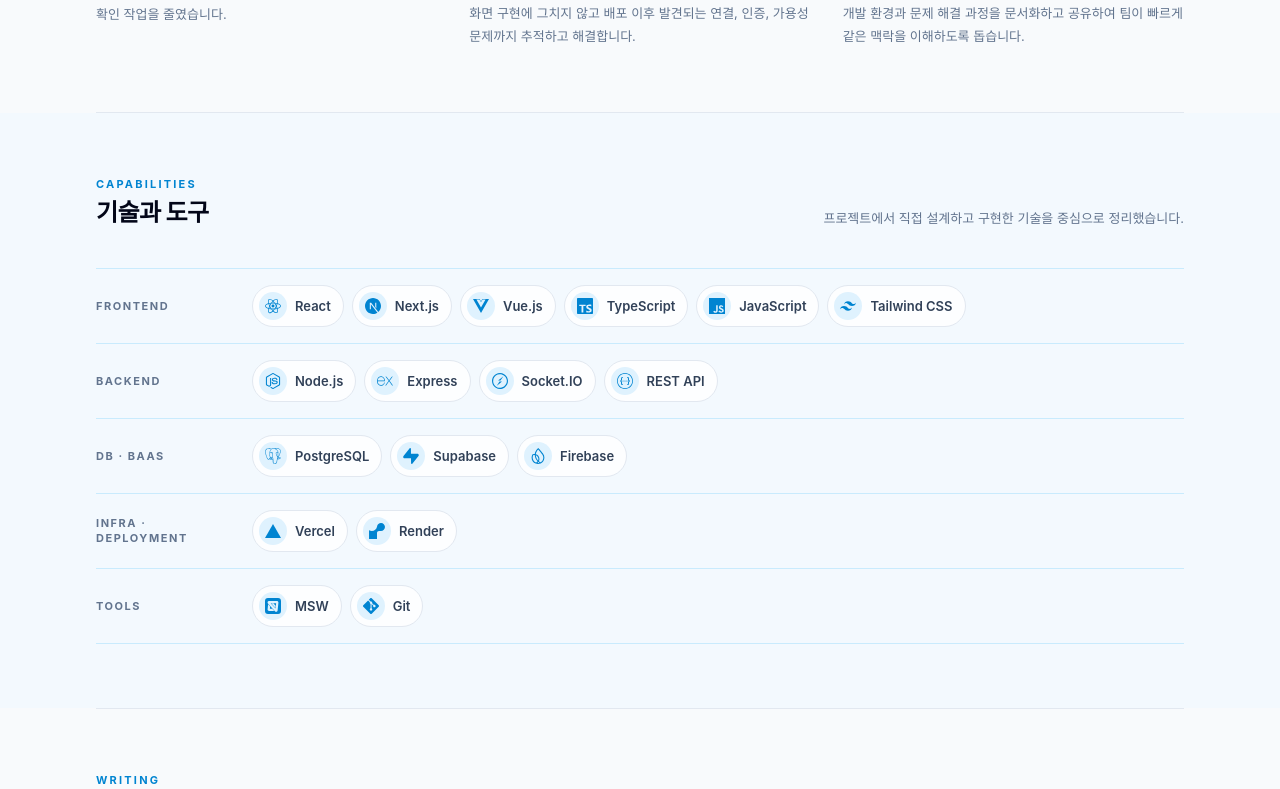
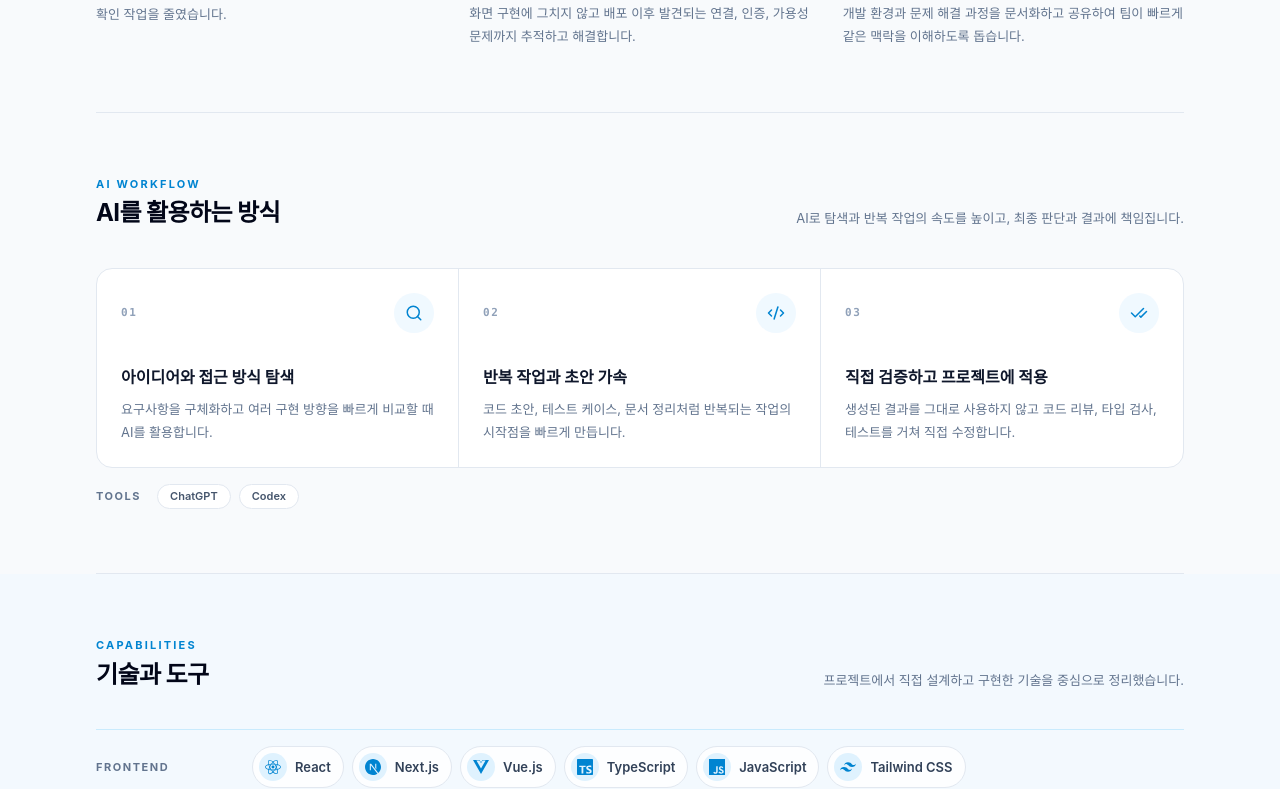
Before and after one commit to leekyuhyun/leekyuhyun.github.io, a Next.js app: page / in a window 1280 px wide. Shown: the part 1631-2420 px from the top of the page. Built offline with nearby package versions, Linux system fonts and the light colour scheme.

Commit message:
feat & fix : ai workflow 섹션 추가 및 AI 활용 내용 작성

```diff
--- a/src/app/page.tsx
+++ b/src/app/page.tsx
@@ -6,6 +6,7 @@ import Footer from "../components/Footer";
 import Others from "../components/Others";
 import Values from "../components/Values";
 import Blog from "../components/Blog";
+import AiWorkflow from "../components/AiWorkflow";
 
 export default function Home() {
   return (
@@ -23,6 +24,10 @@ export default function Home() {
 
         <section id="values" className="content-section">
           <Values />
+        </section>
+
+        <section id="ai-workflow" className="content-section">
+          <AiWorkflow />
         </section>
 
         <section id="skills" className="content-section relative">
--- /dev/null
+++ b/src/components/AiWorkflow.tsx
@@ -0,0 +1,69 @@
+import { CheckCheck, Code2, Search } from "lucide-react";
+import {
+  AI_TOOLS,
+  AI_WORKFLOW_DATA,
+  type AiWorkflowItem,
+} from "../data/aiWorkflow";
+import SectionHeader from "./common/SectionHeader";
+
+const iconMap = {
+  Search,
+  Code: Code2,
+  Check: CheckCheck,
+};
+
+export default function AiWorkflow() {
+  return (
+    <section aria-labelledby="ai-workflow-heading">
+      <SectionHeader
+        eyebrow="AI Workflow"
+        title="AI를 활용하는 방식"
+        id="ai-workflow-heading"
+        description="AI로 탐색과 반복 작업의 속도를 높이고, 최종 판단과 결과에 책임집니다."
+        split
+      />
+
+      <div className="grid overflow-hidden rounded-2xl border border-slate-200 bg-white md:grid-cols-3 dark:border-slate-800 dark:bg-slate-900/50">
+        {AI_WORKFLOW_DATA.map((item: AiWorkflowItem) => {
+          const Icon = iconMap[item.iconName];
+
+          return (
+            <article
+              key={item.step}
+              className="group relative border-b border-slate-200 p-6 last:border-b-0 md:border-r md:border-b-0 md:last:border-r-0 dark:border-slate-800"
+            >
+              <div className="mb-8 flex items-center justify-between">
+                <span className="font-mono text-xs font-bold tracking-[0.15em] text-slate-400 dark:text-slate-500">
+                  {item.step}
+                </span>
+                <span className="flex size-10 items-center justify-center rounded-full bg-sky-50 text-sky-600 transition-colors group-hover:bg-sky-100 dark:bg-sky-400/10 dark:text-sky-400 dark:group-hover:bg-sky-400/20">
+                  <Icon className="size-4.5" aria-hidden="true" />
+                </span>
+              </div>
+              <h3 className="text-lg font-bold text-slate-900 break-keep dark:text-slate-100">
+                {item.title}
+              </h3>
+              <p className="mt-2 text-sm leading-[1.75] text-slate-500 break-keep dark:text-slate-400">
+                {item.description}
+              </p>
+            </article>
+          );
+        })}
+      </div>
+
+      <div className="mt-4 flex flex-wrap items-center gap-x-4 gap-y-2 text-xs text-slate-500 dark:text-slate-400">
+        <span className="meta-label">Tools</span>
+        <ul className="flex flex-wrap gap-2" aria-label="사용하는 AI 도구">
+          {AI_TOOLS.map((tool) => (
+            <li
+              key={tool}
+              className="rounded-full border border-slate-200 bg-white px-3 py-1 font-semibold text-slate-600 dark:border-slate-700 dark:bg-slate-900 dark:text-slate-300"
+            >
+              {tool}
+            </li>
+          ))}
+        </ul>
+      </div>
+    </section>
+  );
+}
--- a/src/components/Header.tsx
+++ b/src/components/Header.tsx
@@ -12,6 +12,7 @@ export default function Header() {
           <nav aria-label="주요 메뉴" className="hidden sm:flex items-center gap-1 text-sm font-semibold text-slate-500 dark:text-slate-400">
             <a href="#projects" className="px-3 py-2 rounded-lg hover:text-slate-950 dark:hover:text-white">프로젝트</a>
             <a href="#values" className="px-3 py-2 rounded-lg hover:text-slate-950 dark:hover:text-white">업무 방식</a>
+            <a href="#ai-workflow" className="px-3 py-2 rounded-lg hover:text-slate-950 dark:hover:text-white">AI 활용</a>
             <a href="#skills" className="px-3 py-2 rounded-lg hover:text-slate-950 dark:hover:text-white">기술</a>
             <a href="#blog" className="px-3 py-2 rounded-lg hover:text-slate-950 dark:hover:text-white">블로그</a>
             <a href="/resume.pdf" target="_blank" rel="noopener noreferrer" className="px-3 py-2 rounded-lg hover:text-slate-950 dark:hover:text-white">이력서</a>
--- /dev/null
+++ b/src/components/project/ProjectAiUsage.tsx
@@ -0,0 +1,51 @@
+import { Bot, CheckCircle2, Gauge } from "lucide-react";
+import type { ProjectAiUsage as ProjectAiUsageType } from "../../types/project";
+import DetailSection from "./DetailSection";
+
+export default function ProjectAiUsage({ aiUsage }: { aiUsage: ProjectAiUsageType }) {
+  return (
+    <DetailSection title="개발 과정에서의 AI 활용">
+      <div className="rounded-2xl border border-sky-200 bg-sky-50/60 p-5 md:p-6 dark:border-sky-400/20 dark:bg-sky-950/20">
+        <div className="flex flex-wrap items-center gap-2">
+          <span className="meta-label mr-1">Tools</span>
+          {aiUsage.tools.map((tool) => (
+            <span
+              key={tool}
+              className="rounded-full border border-sky-200 bg-white px-3 py-1 text-xs font-bold text-sky-700 dark:border-sky-400/20 dark:bg-slate-900 dark:text-sky-300"
+            >
+              {tool}
+            </span>
+          ))}
+        </div>
+
+        <dl className="mt-6 grid gap-5 md:grid-cols-3 md:gap-6">
+          <AiUsageItem icon={Bot} label="활용" text={aiUsage.task} />
+          <AiUsageItem icon={CheckCircle2} label="검증" text={aiUsage.validation} />
+          <AiUsageItem icon={Gauge} label="효과" text={aiUsage.outcome} />
+        </dl>
+      </div>
+    </DetailSection>
+  );
+}
+
+function AiUsageItem({
+  icon: Icon,
+  label,
+  text,
+}: {
+  icon: typeof Bot;
+  label: string;
+  text: string;
+}) {
+  return (
+    <div>
+      <dt className="flex items-center gap-2 text-sm font-bold text-sky-700 dark:text-sky-300">
+        <Icon className="size-4" aria-hidden="true" />
+        {label}
+      </dt>
+      <dd className="mt-2 text-sm leading-[1.75] text-slate-600 break-keep dark:text-slate-300">
+        {text}
+      </dd>
+    </div>
+  );
+}
--- a/src/components/project/ProjectDetails.tsx
+++ b/src/components/project/ProjectDetails.tsx
@@ -4,6 +4,7 @@ import DetailSection from "./DetailSection";
 import ProjectContributions from "./ProjectContributions";
 import ProjectFeatures from "./ProjectFeatures";
 import ProjectImage from "./ProjectImage";
+import ProjectAiUsage from "./ProjectAiUsage";
 
 export default function ProjectDetails({ project }: { project: Project }) {
   return (
@@ -35,6 +36,7 @@ export default function ProjectDetails({ project }: { project: Project }) {
           </DetailSection>
         )}
         {project.contributions && project.contributions.length > 0 && <ProjectContributions contributions={project.contributions} />}
+        {project.aiUsage && <ProjectAiUsage aiUsage={project.aiUsage} />}
         {project.features && project.features.length > 0 && <ProjectFeatures features={project.features} />}
       </div>
     </div>
--- /dev/null
+++ b/src/data/aiWorkflow.ts
@@ -0,0 +1,32 @@
+export interface AiWorkflowItem {
+  step: string;
+  title: string;
+  description: string;
+  iconName: "Search" | "Code" | "Check";
+}
+
+export const AI_TOOLS = ["ChatGPT", "Codex"];
+
+export const AI_WORKFLOW_DATA: AiWorkflowItem[] = [
+  {
+    step: "01",
+    title: "아이디어와 접근 방식 탐색",
+    description:
+      "요구사항을 구체화하고 여러 구현 방향을 빠르게 비교할 때 AI를 활용합니다.",
+    iconName: "Search",
+  },
+  {
+    step: "02",
+    title: "반복 작업과 초안 가속",
+    description:
+      "코드 초안, 테스트 케이스, 문서 정리처럼 반복되는 작업의 시작점을 빠르게 만듭니다.",
+    iconName: "Code",
+  },
+  {
+    step: "03",
+    title: "직접 검증하고 프로젝트에 적용",
+    description:
+      "생성된 결과를 그대로 사용하지 않고 코드 리뷰, 타입 검사, 테스트를 거쳐 직접 수정합니다.",
+    iconName: "Check",
+  },
+];
```
Also changed, not shown: src/data/projects.ts (+21 -3 lines), src/types/project.ts (+8 -0 lines).
